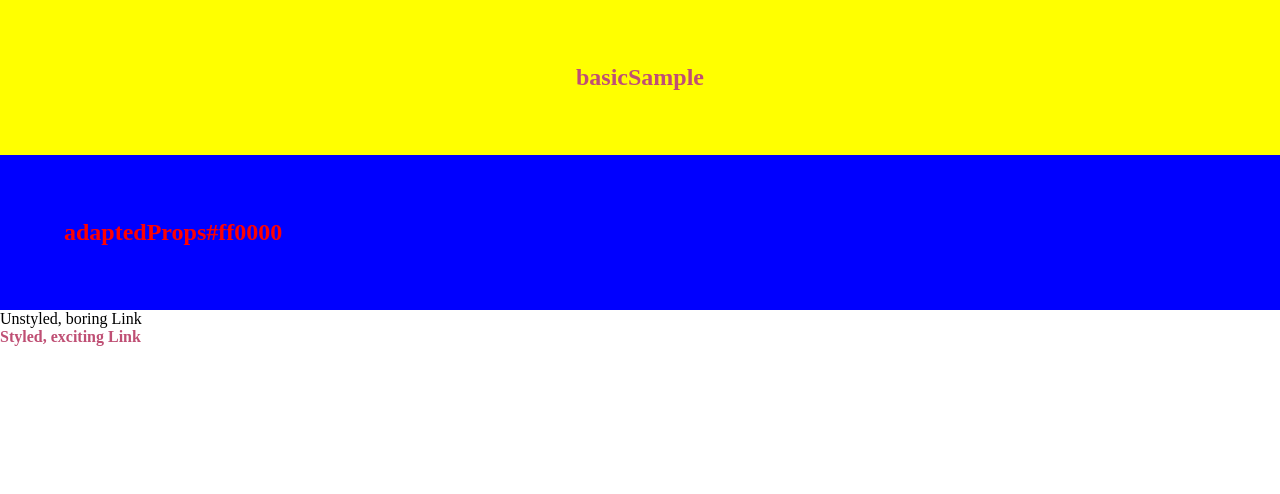
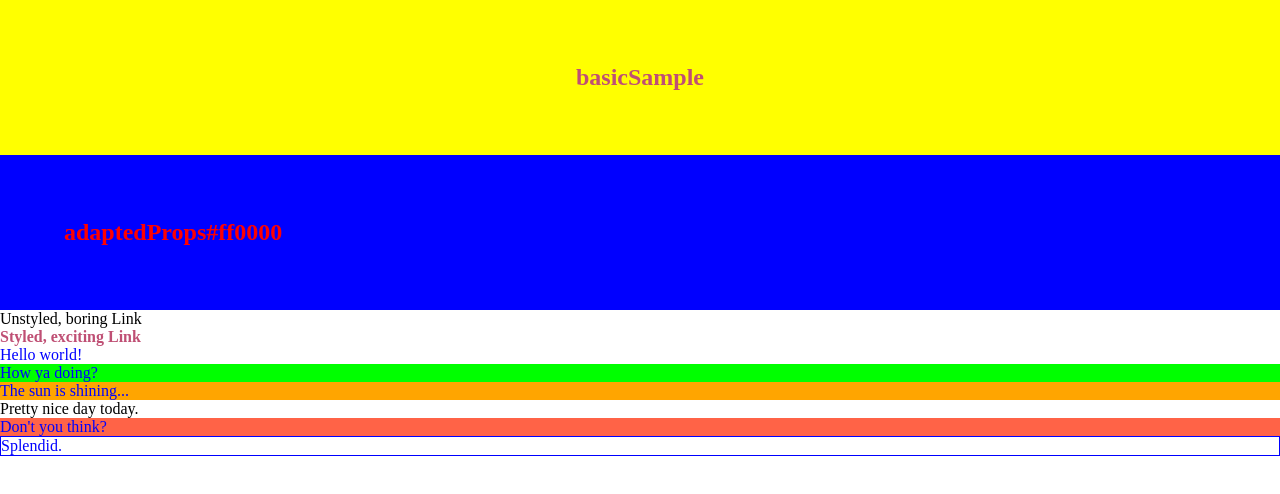
Before and after one commit to bongseoksa/styled-component, a Next.js app: page / in a window 1280 px wide. Shown: the top 494 px of the page. Built offline with nearby package versions, Linux system fonts and the light colour scheme.

Commit message:
[Pseudo And Nesting]

```diff
--- /dev/null
+++ b/src/pages/PseudoAndNesting/PseudoAndNesting.tsx
@@ -0,0 +1,18 @@
+import * as Style from "./PseudoAndNestingStyle";
+
+const PseudoAndNesting = () => {
+  return (
+    <>
+      <Style.Thing>Hello world!</Style.Thing>
+      <Style.Thing>How ya doing?</Style.Thing>
+      <Style.Thing className="something">The sun is shining...</Style.Thing>
+      <div>Pretty nice day today.</div>
+      <Style.Thing>Don't you think?</Style.Thing>
+      <div className="something-else">
+        <Style.Thing>Splendid.</Style.Thing>
+      </div>
+    </>
+  );
+};
+
+export default PseudoAndNesting;
--- /dev/null
+++ b/src/pages/PseudoAndNesting/PseudoAndNestingStyle.ts
@@ -0,0 +1,27 @@
+import styled from "styled-components";
+
+const Thing = styled.div.attrs((/* props */) => ({ tabIndex: 0 }))`
+  color: blue;
+
+  &:hover {
+    color: red; // <Thing> when hovered
+  }
+
+  & ~ & {
+    background: tomato; // <Thing> as a sibling of <Thing>, but maybe not directly next to it
+  }
+
+  & + & {
+    background: lime; // <Thing> next to <Thing>
+  }
+
+  &.something {
+    background: orange; // <Thing> tagged with an additional CSS class ".something"
+  }
+
+  .something-else & {
+    border: 1px solid; // <Thing> inside another element labeled ".something-else"
+  }
+`;
+
+export { Thing };
--- a/src/pages/index.tsx
+++ b/src/pages/index.tsx
@@ -4,6 +4,7 @@ import BasicSample from "./basic-sample";
 import AdaptedProps from "./adapted-props";
 import { TitleType } from "./adapted-props/adaptedPropsType";
 import StyledComponent from "./styled-component/styledComponent";
+import PseudoAndNesting from "./PseudoAndNesting/PseudoAndNesting";
 
 export default function Home() {
   const adaptedPropData: TitleType = { color: "#ff0000" };
@@ -19,6 +20,7 @@ export default function Home() {
         <BasicSample />
         <AdaptedProps color={adaptedPropData.color} />
         <StyledComponent />
+        <PseudoAndNesting />
       </main>
     </>
   );
```
